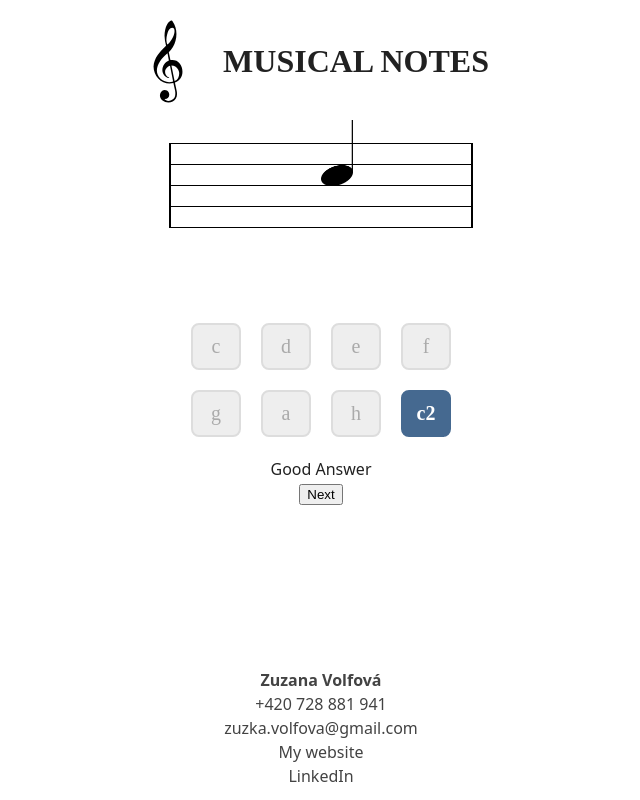
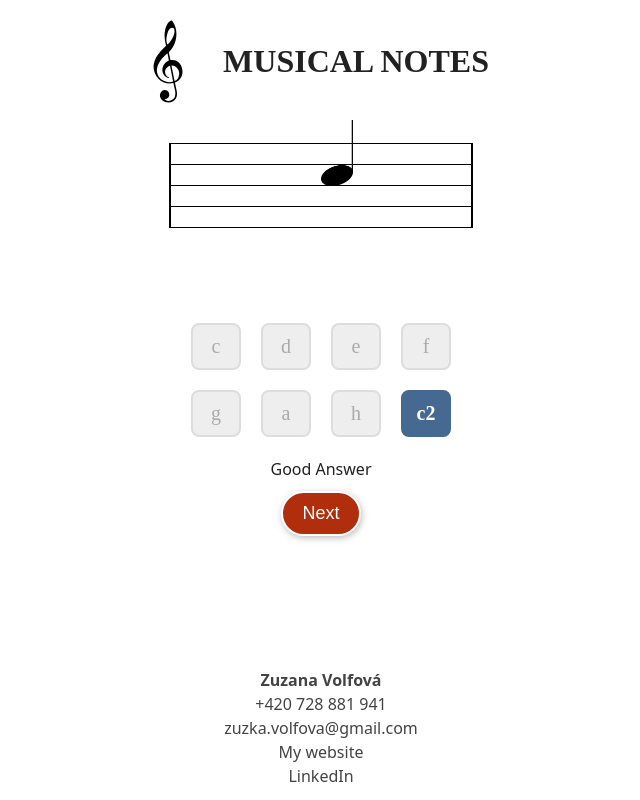
Before and after one commit to zuzanavolfova/musical-notes, a React (Vite) app: page / in a window 1280 px wide. Both pictures are taken after a click on the button "c2". Shown: the whole page, without its empty margins (319-959 px from the left). Built offline with nearby package versions, Linux system fonts and the light colour scheme; a web font is replaced by a local one.

Commit message:
Add action button style

```diff
--- a/src/components/Buttons/ActionButton.tsx
+++ b/src/components/Buttons/ActionButton.tsx
@@ -1,6 +1,31 @@
 import { styled } from "styled-components";
 
-const StyledActionButton = styled.button``;
+const StyledActionButton = styled.button`
+  width: auto;
+  min-width: 80px;
+  padding: 10px 18px;
+  margin: 10px;
+  border-radius: 60px;
+  background-color: var(--primary-color);
+  color: white;
+  font-size: 18px;
+  border: 2px solid white;
+  box-shadow: 1px 2px 6px rgba(124, 124, 124, 0.5);
+  &:disabled {
+    background-color: #eee;
+    color: #aaa;
+    cursor: default;
+    border: 2px solid #ddd;
+    box-shadow: none;
+    &:hover {
+      background-color: #eee;
+      color: #aaa;
+      cursor: default;
+      border: 2px solid #ddd;
+      box-shadow: none;
+    }
+  }
+`;
 
 interface ActionButtonProps {
   buttonTitle: string;
```
